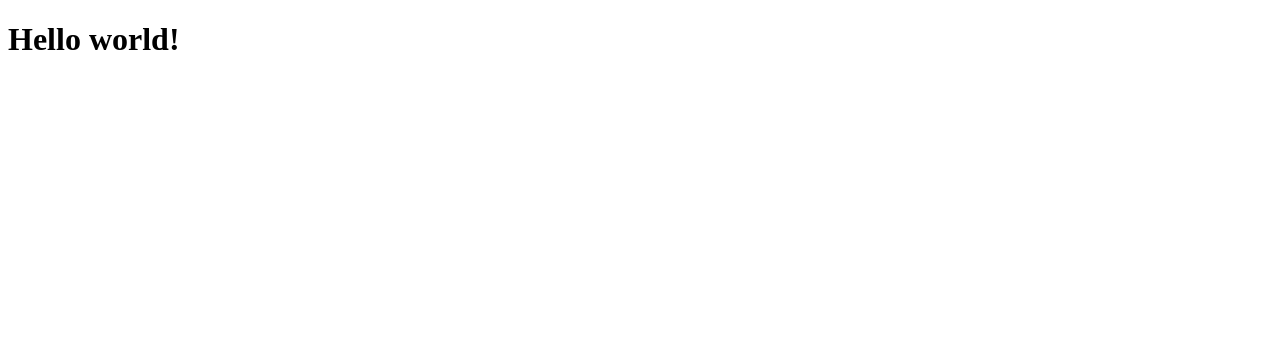
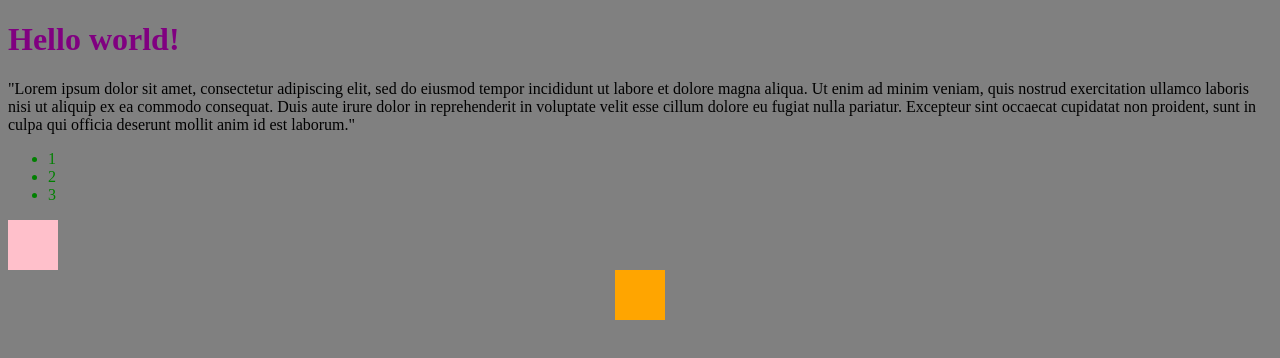
Before and after one commit to Paul-Garcia-TX/codeup-web-exercises, a plain HTML site: page jquery_exercises.html in a window 1280 px wide. Drawn offline with nearby package versions, Linux system fonts and the light colour scheme.

Commit message:
finished exercise

```diff
--- a/jquery_exercises.html
+++ b/jquery_exercises.html
@@ -6,9 +6,18 @@
 </head>
 <body>
 
+<main>
 
+<h1 id="header"> Hello world!</h1>
+    <p class="paragraph">"Lorem ipsum dolor sit amet, consectetur adipiscing elit, sed do eiusmod tempor incididunt ut labore et dolore magna aliqua. Ut enim ad minim veniam, quis nostrud exercitation ullamco laboris nisi ut aliquip ex ea commodo consequat. Duis aute irure dolor in reprehenderit in voluptate velit esse cillum dolore eu fugiat nulla pariatur. Excepteur sint occaecat cupidatat non proident, sunt in culpa qui officia deserunt mollit anim id est laborum."</p>
+    <ul id="list">
+        <li>1</li>
+        <li>2</li>
+        <li>3</li>
+    </ul>
 
-<h1> Hello world!</h1>
+<div class="container"></div>
+<div id="second-box"></div>
 
 
 
@@ -23,16 +32,39 @@
 
 
 
-
+</main>
 
 
 <script src="https://code.jquery.com/jquery-2.2.4.min.js" integrity="sha256-BbhdlvQf/xTY9gja0Dq3HiwQF8LaCRTXxZKRutelT44=" crossorigin="anonymous"></script>
 
 
 <script>
-    $(function (){
-        alert("Dom loaded?");
+    // $(function (){
+    //     alert("Dom loaded?");
+    // });
+    $('*').css('background-color', 'gray').css('color', 'black');
+    $('#header').css('color','purple').css('font-weight','italic');
+
+    $('.paragraph').hover(
+        function(){
+            $(this).css('color', 'red');
+        },
+        function (){
+            $(this).css('color', 'blue');
+        });
+
+    $('li').css('color','green');
+    $('.container').css('background-color','pink').css('height','50px').css('width', '50px');
+    $("#second-box").css({
+        'background-color': 'orange',
+        'display': 'flex',
+        'justify-content': 'center',
+        'align-items': 'center',
+        'margin' : 'auto',
+        'height': '50px',
+        'width': '50px'
     });
+
 </script>
 
 
```
